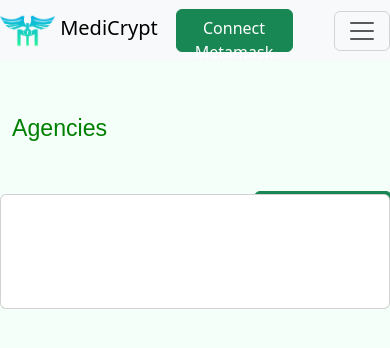
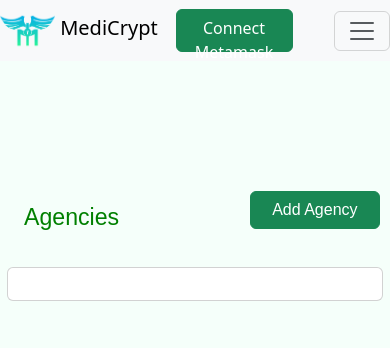
Before and after one commit to MKarloPilares/MediCrypt, a React (Vite) app: page /Agencies in a window 390 px wide. Shown: the top 348 px of the page. Built offline with nearby package versions, Linux system fonts and the light colour scheme.

Commit message:
Agency and sidebar mobile

```diff
--- a/src/Components/Buttons/MintButton.css
+++ b/src/Components/Buttons/MintButton.css
@@ -4,3 +4,12 @@
   top: 90vh;
   width: 10%;
 }
+
+@media (max-width: 768px) {
+  .commit-record-button {
+    position: absolute;
+    left: 25%;
+    top: 90vh;
+    width: 50%;
+  }
+}
--- a/src/Components/Pages/Agencies.css
+++ b/src/Components/Pages/Agencies.css
@@ -1,15 +1,18 @@
-.row-records {
+.container-agencies {
   position: relative;
   bottom: 180px;
   height: 30vh;
 }
 
-.h3-records {
+.agencies-heading {
+  position: absolute;
   margin-bottom: 30px;
 }
 
-.card-records {
-  bottom: 60px;
+.card-agencies {
+  position: absolute;
+  bottom: 50%;
+  width: 100%;
 }
 
 .modal-header-title {
@@ -24,7 +27,7 @@
   margin-bottom: 1rem;
 }
 
-.list-group-item {
+.list-group-agencies {
   display: flex;
   justify-content: space-between;
   align-items: center;
@@ -43,6 +46,28 @@
 
 .button-addAgencies{
   position: absolute;
-  top: 20%;
+  top: 0%;
   left: 90%;
 }
+
+@media (max-width: 768px) {
+  .agencies-heading {
+    position: absolute;
+    top: 35%;
+  }
+
+  .card-agencies {
+    position: relative;
+    top: 60%;
+    width: 110%;
+    right: 5%;
+  }
+
+
+  .button-addAgencies{
+    position: absolute;
+    top: 30%;
+    left: 65%;
+    width: 35.5%;
+  }
+}
--- a/src/Components/Pages/Agencies.tsx
+++ b/src/Components/Pages/Agencies.tsx
@@ -1,6 +1,6 @@
 import { useState, useEffect } from 'react';
 import { ListGroup, Modal, Form } from 'react-bootstrap';
-import { Card, Button, Row, Col } from 'react-bootstrap';
+import { Card, Button, Col, Container } from 'react-bootstrap';
 import 'bootstrap/dist/css/bootstrap.min.css';
 import { ThemeProvider } from 'react-bootstrap';
 import { ethers, Signer } from 'ethers';
@@ -70,12 +70,12 @@ const Agencies = () => {
       breakpoints={['xxxl', 'xxl', 'xl', 'lg', 'md', 'sm', 'xs', 'xxs']}
       minBreakpoint="xxs"
     >
-      <Row className="row-records">
+      <Container className="container-agencies">
         <Col>
-          <h3 className="h3-records">Agencies</h3>
+          <h3 className="agencies-heading">Agencies</h3>
         </Col>
         <Col>
-          <Button variant='success' className="button-addProvider" onClick={handleAddShow}>Add Agency</Button>
+          <Button variant='success' className="button-addAgencies" onClick={handleAddShow}>Add Agency</Button>
         </Col>
         <Modal show={AddShow} onHide={handleAddShow}>
           <Modal.Header closeButton>
@@ -93,12 +93,12 @@ const Agencies = () => {
             <NewAgencyButton address={address} agencyName={name} setAddShow={handleAddShow}/>
           </Modal.Footer>
         </Modal>
-        <Card className="card-records">
+        <Card className="card-agencies">
           <Card.Body>
             {AgencyNames.map((data: any, index: number) =>
             <>
               <ListGroup key={index}>
-                <ListGroup.Item className="list-group-item">
+                <ListGroup.Item className="list-group-agencies">
                   <Col>
                     {data}
                     <RemoveAgencyButton address={AgencyAddresses[index]}/>
@@ -109,7 +109,7 @@ const Agencies = () => {
             )}
           </Card.Body>
         </Card>
-      </Row>
+      </Container>
     </ThemeProvider>
   );
 };
--- a/src/Components/Sidebar/sidebar.css
+++ b/src/Components/Sidebar/sidebar.css
@@ -6,6 +6,10 @@
   height: 100vh;
   background-color: green;
   z-index: 99;
+}
+
+.toggle-sidebar-button {
+  visibility: hidden;
 }
 
 .sidebar-image {
@@ -68,7 +72,7 @@
 }
 
 .view-only-mode {
-  position: fixed;
+  position: absolute;
   top: 90vh;
   left: 5vw;
   color: white;
@@ -76,13 +80,53 @@
 
 @media (max-width: 768px) {
   .sidebar-container {
-    position: fixed;
-    top: 0px;
-    left: 0px;
-    width: 20vw;
+    position: absolute;
+    width: 60%;
     height: 100vh;
+    left: -100%;
     background-color: green;
-    z-index: 99;
-    visibility: hidden;
+    z-index: 50;
+    transition: left 0.3s ease;
+  }
+
+  .sidebar-container.open {
+    left: 0%;
+  }
+
+  .toggle-sidebar-button{
+    position: absolute;
+    top: 11%;
+    left: 167%;
+    width: 20%;
+    background-color: transparent;
+    z-index: 200;
+    visibility: visible;
+  }
+
+  .toggle-sidebar-button.open {
+    position: absolute;
+    top: 11%;
+    left: 0%;
+    width: 20%;
+    background-color: transparent;
+    z-index: 200;
+    visibility: visible;
+  }
+
+  .x-icon {
+    color: white;
+    width: 100%;
+  }
+
+  .user-icon {
+    color: green;
+    width: 100%;
+  }
+
+  .view-only-mode {
+    position: absolute;
+    top: 90vh;
+    left: 25%;
+    color: white;
   }
 }
--- a/src/Components/Sidebar/sidebar.tsx
+++ b/src/Components/Sidebar/sidebar.tsx
@@ -1,5 +1,7 @@
 import { useState } from 'react';
-import { Col, ThemeProvider, Container, Image, Button, Form } from 'react-bootstrap';
+import CIcon from '@coreui/icons-react';
+import { cilX , cilUser } from '@coreui/icons';
+import { Col, ThemeProvider, Container, Image, Form } from 'react-bootstrap';
 import MintButton from '../Buttons/MintButton';
 import UploadToIPFSButton from '../Buttons/UploadToIPFSButton';
 import './sidebar.css';
@@ -8,6 +10,7 @@ const Sidebar = ({combinedData, tokenID, isMedicalProvider, setPersonalInfo, per
   const [newImage, setnewImage] = useState<Boolean>(false);
   const [file, setFile] = useState<any>([]);
   const [ownerWalletAddress, setOwnerWalletAddress] = useState<string>("")
+  const [isOpen, setIsOpen] = useState<Boolean>(false);
 
   const handleUploadProfilePicture = (link) => {
     setPersonalInfo({ ...personalInfo, profilePictureUri: link})
@@ -23,7 +26,14 @@ const Sidebar = ({combinedData, tokenID, isMedicalProvider, setPersonalInfo, per
       breakpoints={['xxxl', 'xxl', 'xl', 'lg', 'md', 'sm', 'xs', 'xxs']}
       minBreakpoint="xxs"
     >
-      <Container className="sidebar-container">
+      <Container className={`sidebar-container ${isOpen ? 'open' : ''}`}>
+        <button className={`toggle-sidebar-button ${isOpen ? 'open' : ''}`} onClick={() => {setIsOpen(!isOpen)}}>
+          {isOpen ? (
+            <CIcon icon={cilX} className='x-icon'/>
+          ) : (
+            <CIcon icon={cilUser} className='user-icon'/>
+          )}
+        </button>
         <Col>
           <Image src={personalInfo.profilePictureUri} alt="No Image" className="sidebar-image"  onClick={() => setnewImage(!newImage)}/>
           <Form.Group className={newImage ? "upload-form-visible" : "upload-form-hidden"}>
--- a/src/main.css
+++ b/src/main.css
@@ -220,7 +220,7 @@
 
   .button-group-container {
     position: absolute;
-    top: 15vh;
+    top: 18%;
     left: -2vw;
   }
 
```
